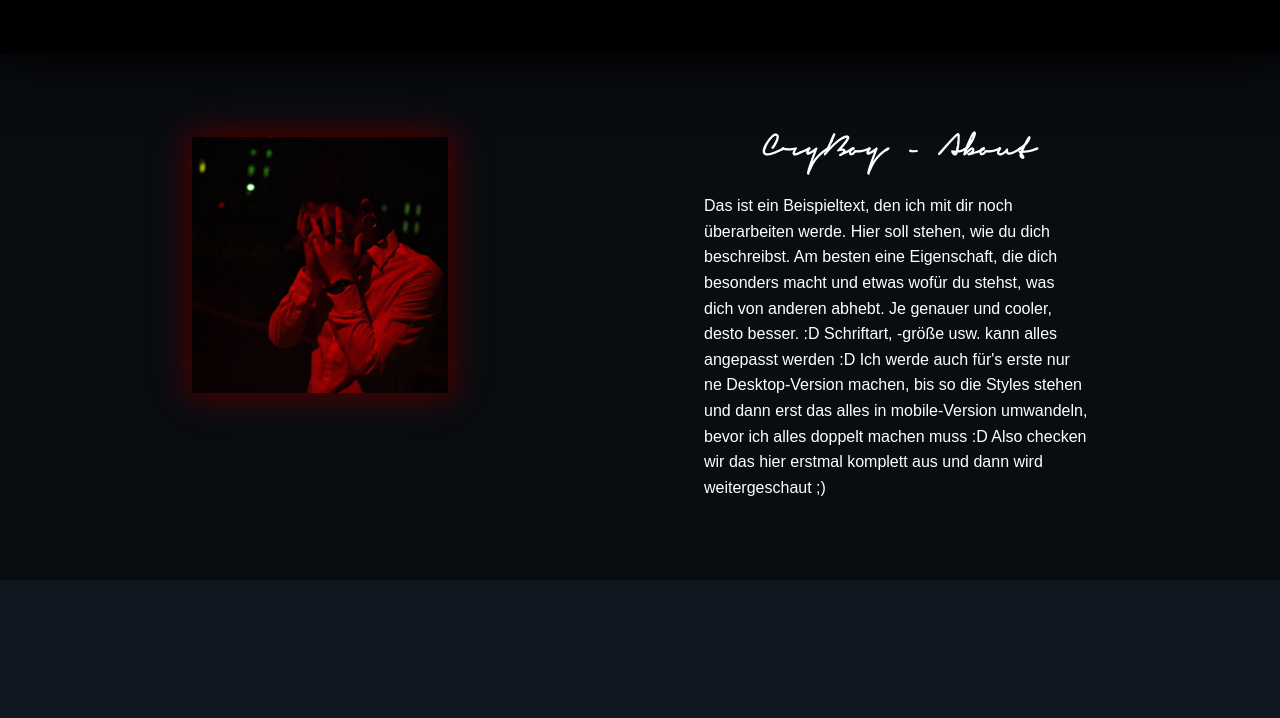
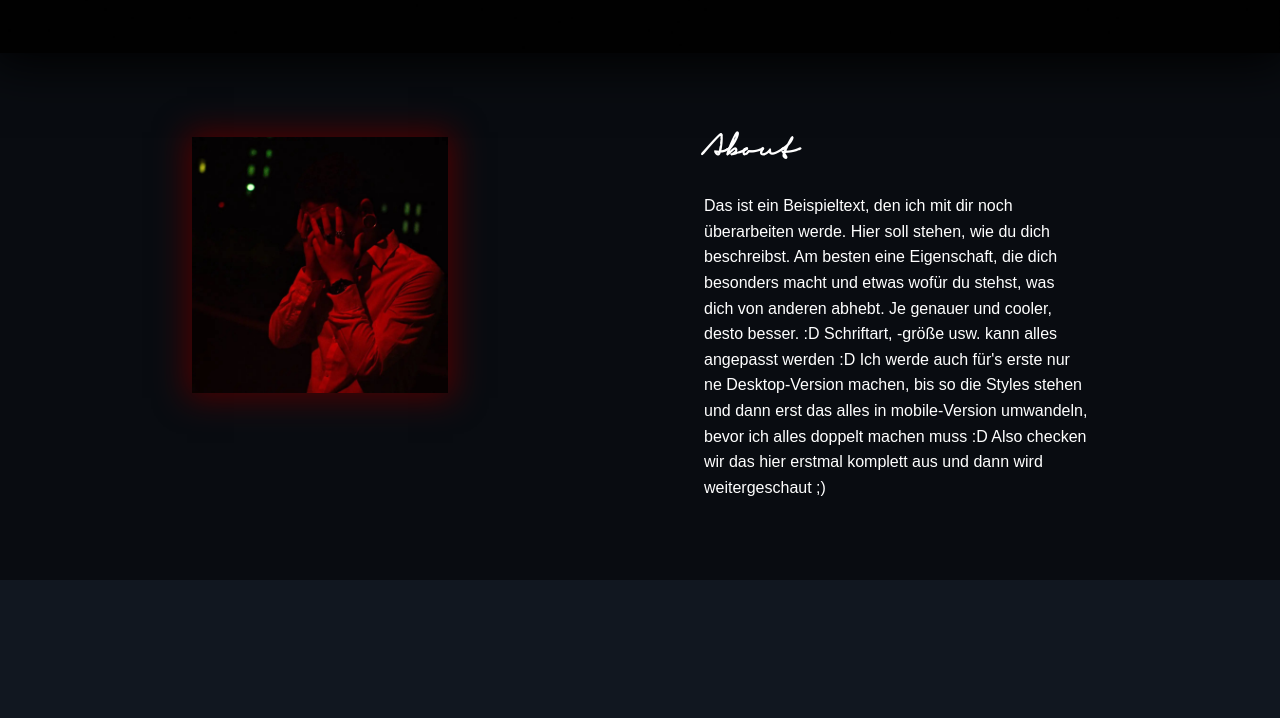
Before and after one commit to hardcoreseb/cryboy-website, a plain HTML site: page index.html in a window 1280 px wide. Shown: the part 920-1638 px from the top of the page. Drawn offline with Linux system fonts and the light colour scheme.

Commit message:
Specification in css

```diff
--- a/index.html
+++ b/index.html
@@ -25,7 +25,7 @@
     <div id="about">
         <img class="about-img" src="./imgs/CryBoy-FullBody.jpg" alt="CryBoy">
         <article class="about-text">
-            <h2 class="about-title" title="CryBoy - About">CryBoy - About</h2>
+            <h2 class="about-title" title="CryBoy - About">About</h2>
             <p>
                 Das ist ein Beispieltext, den ich mit dir noch überarbeiten werde. Hier soll stehen, wie du dich beschreibst. Am besten eine Eigenschaft, die dich besonders macht und etwas wofür du stehst, was dich von anderen abhebt.
                 Je genauer und cooler, desto besser. :D
--- a/styles/contact.css
+++ b/styles/contact.css
@@ -7,7 +7,7 @@
     gap: min(2rem);
 }
 
-h2 {
+#impressum h2 {
     margin-left: 15%;
 }
 
```
